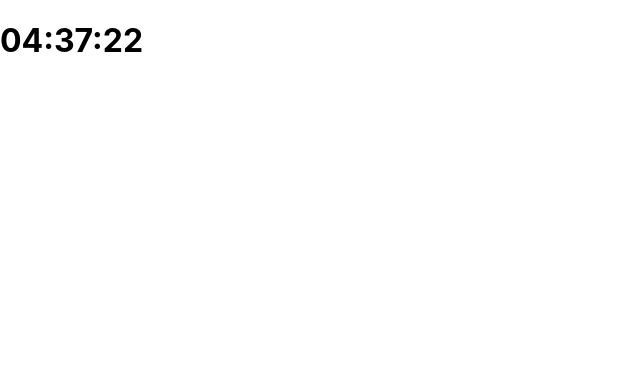
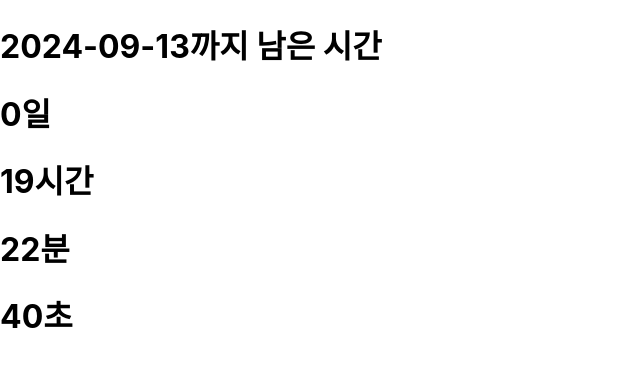
Before and after one commit to KimYounghwan/react-review-01, a React (Create React App) app: page / in a window 1280 px wide. Shown: the top 366 px of the page, without its empty margins (0-640 px from the left). Built offline with nearby package versions, Linux system fonts and the light colour scheme.

Commit message:
MyCountdown 추가

```diff
--- a/src/comp/MyClock.js
+++ b/src/comp/MyClock.js
@@ -3,7 +3,10 @@ import { useState, useEffect } from 'react';
 
 function useClock(props) {
   const [time, setTime] = useState();
-
+  //종속성 배열이 비어있으면 최초렌더링때와 언마운트할때만 호출된다.
+  //리턴되는 함수는 언마운트때 호출된다. 아래코드엔 타이머 종료코드가 있다.
+  //최초마운트때 타임 시작한다.
+  //1초후 현재시간에서 시분초만 추출하여 반환한다.
   useEffect(() => {
     const timer = setInterval(() => {
       setTime(new Date().toTimeString().split(" ")[0])
--- /dev/null
+++ b/src/comp/MyCountdown.js
@@ -0,0 +1,42 @@
+import React from 'react';
+import { useState, useEffect } from 'react';
+
+function useCountdown(deadline) {
+  const [time, setTime] = useState({days:"",hours:"",minutes:"",seconds:"",});
+  // const [result, setResult] = useState({});
+  //종속성 배열이 비어있으면 최초렌더링때와 언마운트할때만 호출된다.
+  //리턴되는 함수는 언마운트때 호출된다. 아래코드엔 타이머 종료코드가 있다.
+  //최초마운트때 타임 시작한다.
+  //1초후 현재시간에서 시분초만 추출하여 반환한다.
+  useEffect(() => {
+    const timer = setInterval(() => {
+      const diff = Date.parse(deadline) - Date.now();
+      let tm = {}
+      tm.days = Math.floor(diff / (1000 * 60 * 60 * 24));
+      tm.hours = Math.floor((diff / (1000 * 60 * 60)) % 24);
+      tm.minutes = Math.floor((diff / 1000 / 60) % 60);
+      tm.seconds = Math.floor((diff / 1000) % 60);
+      setTime(tm)
+    }, 1000);
+
+    return () => clearInterval(timer);
+  }, []);
+
+  return time;
+}
+
+function MyCountdown(props) {
+  const deadline = "2024-09-13"
+  const timer = useCountdown(deadline);
+  return (
+      <div>
+          <h1>{deadline}까지 남은 시간</h1>
+          <h1>{timer.days}일</h1>
+          <h1>{timer.hours}시간</h1>
+          <h1>{timer.minutes}분</h1>
+          <h1>{timer.seconds}초</h1>
+      </div>
+  );
+}
+
+export default MyCountdown;
--- a/src/index.js
+++ b/src/index.js
@@ -8,11 +8,12 @@ import UseEffectTest1 from './comp/UseEffectTest1';
 import UseEffectTest2 from './comp/UseEffectTest2';
 import UseEffectTest3 from './comp/UseEffectTest3';
 import MyClock from './comp/MyClock';
+import MyCountdown from './comp/MyCountdown';
 
 const root = ReactDOM.createRoot(document.getElementById('root'));
 root.render(
   <React.StrictMode>
-    <MyClock />
+    <MyCountdown />
   </React.StrictMode>
 );
 
```
